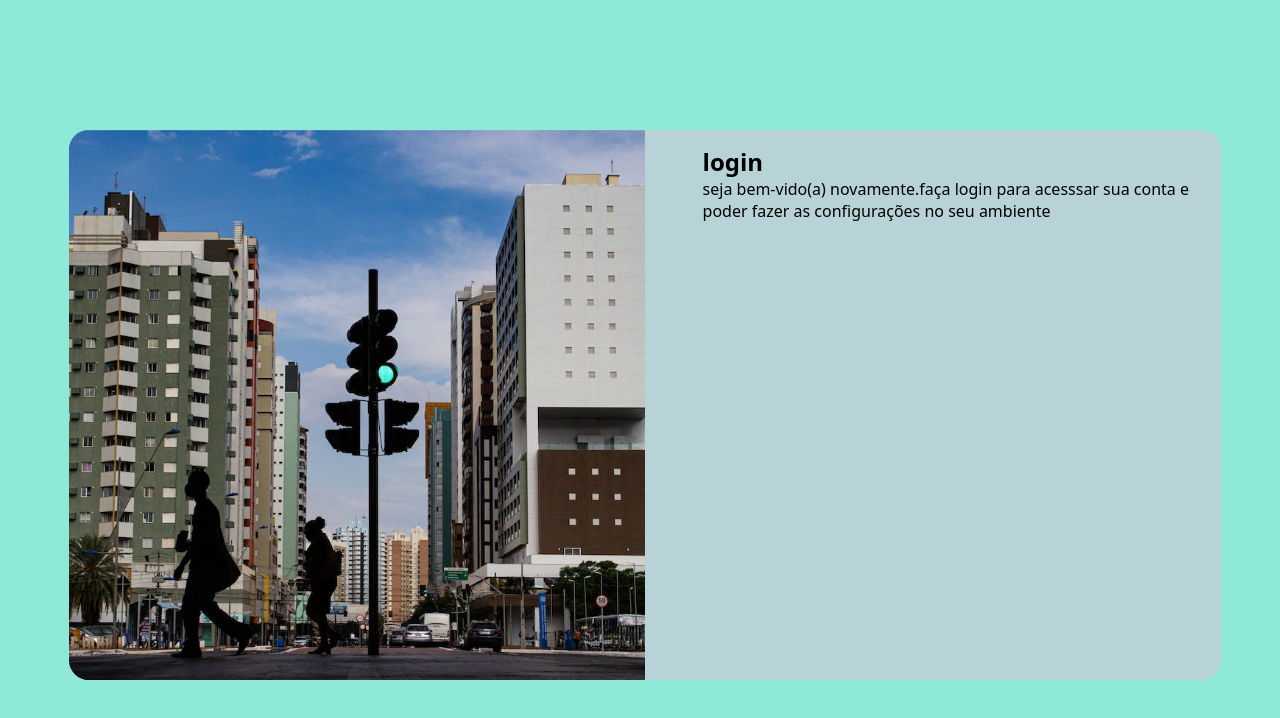
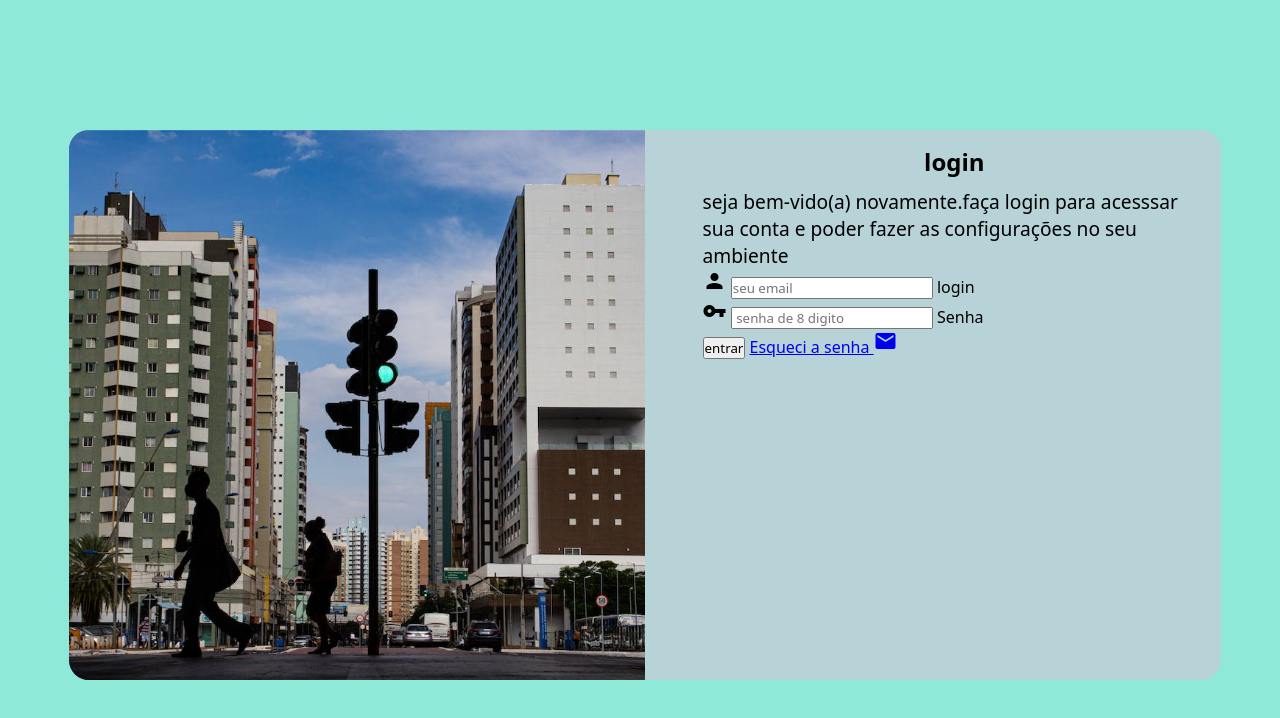
Before and after one commit to iagob2/projeto-login, a plain HTML site: page index.html in a window 1280 px wide. Drawn offline with Linux system fonts and the light colour scheme.

Commit message:
formulario part01

```diff
--- a/estilos/style.css
+++ b/estilos/style.css
@@ -74,3 +74,12 @@ display: block;
     display: block;
 
 }
+
+#formulario > h1 {
+    text-align: center;
+    margin-bottom: 10px;
+}
+
+#formulario > p{
+   font-size: 1.2em;
+}
--- a/index.html
+++ b/index.html
@@ -4,6 +4,8 @@
     <meta charset="UTF-8">
     <meta name="viewport" content="width=device-width, initial-scale=1.0">
     <title>projeto login </title>
+    <link href="https://fonts.googleapis.com/icon?family=Material+Icons"
+      rel="stylesheet">
     <link rel="stylesheet" href="estilos/style.css">
     <link rel="stylesheet" href="estilos/pc.css">
     <link rel="stylesheet" href="estilos/tablete.css">
@@ -17,7 +19,27 @@
             <div id="formulario">
                 <h1>login</h1>
                 <p>seja bem-vido(a) novamente.faça login para acesssar sua conta e poder fazer as configurações no seu ambiente</p>
-                <form  action="login.php" method="post">
+                <form  action="login.php" method="post" autocomplete="on">
+                    <div class="campo">
+                        <i class="material-icons">person</i>
+                        <input type="email" name="login" id="ilogin" placeholder="seu email" autocomplete="email" required maxlength="30">
+                        <label for="ilogin">login</label>
+
+                    </div>
+
+                    <div class="campo">
+                        <i class="material-icons">vpn_key</i>
+
+                        <input type="password" name="senha" id="isenha" placeholder=" senha de 8 digito " autocomplete="current-password" required maxlength="8" minlength="8" >
+                        <label for="isenha">Senha</label>
+
+
+                    </div>
+
+                    <input type="submit" value="entrar">
+                    <a href="#">
+                        Esqueci a senha <i class="material-icons">mail</i>
+                    </a>
 
                 </form>
 
```
